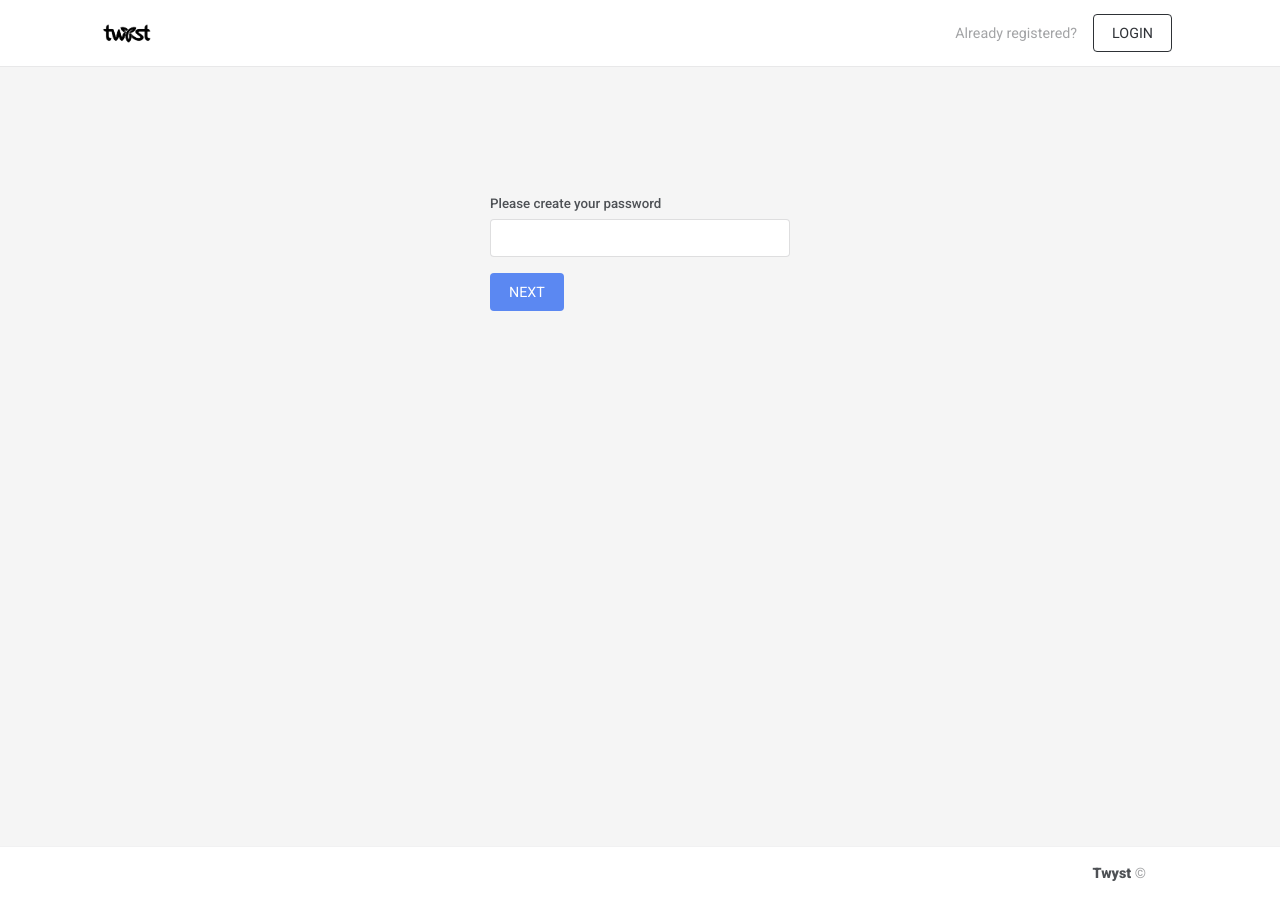
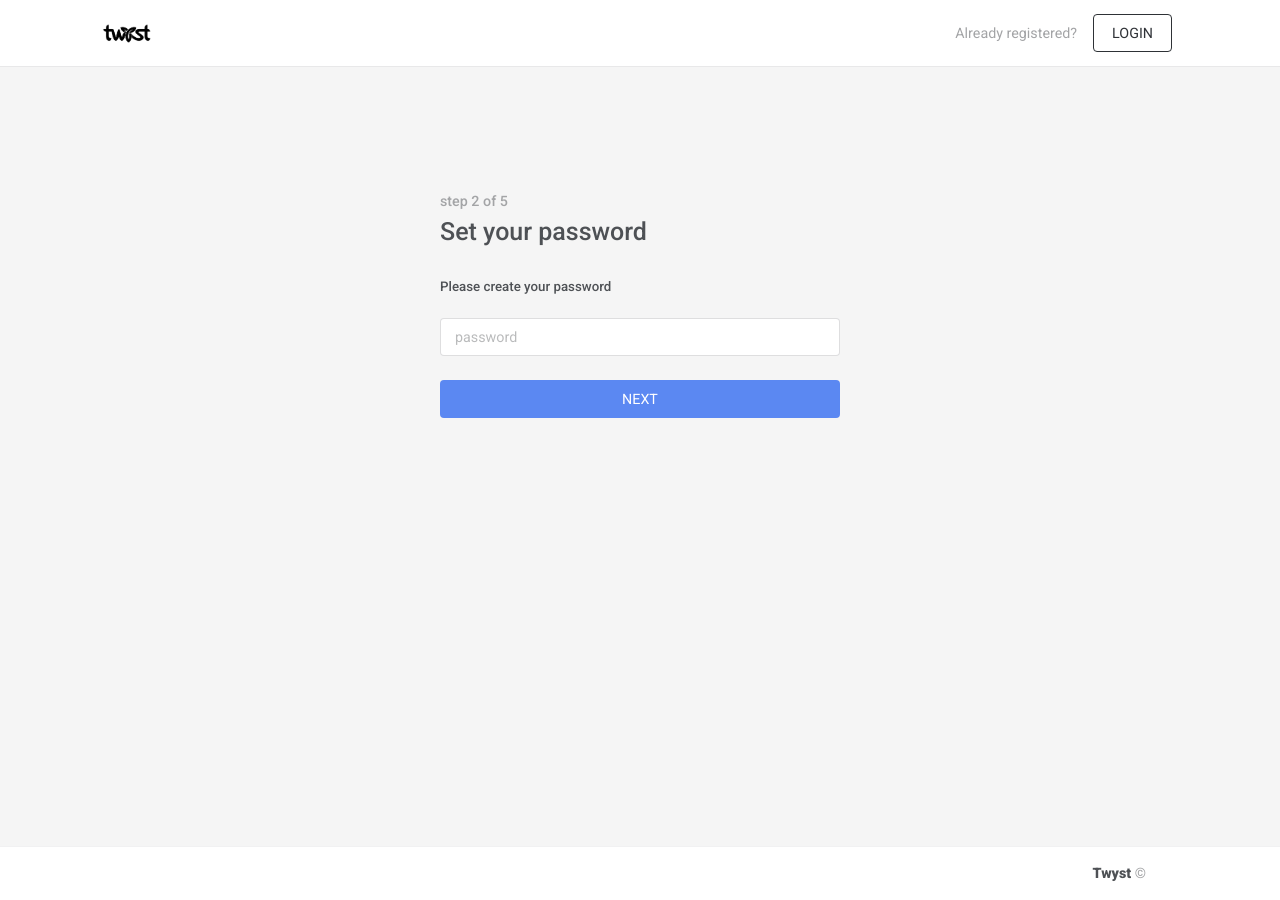
Before and after one commit to rendrap/dashboard-new, a Jekyll site: the page built from sign-in-3.html, in a window 1280 px wide. Built offline with Jekyll 4.4.1, drawn with Linux system fonts in a browser that asks for light colours; nearby versions of some CDN libraries.

Commit message:
finish sign-in-3

```diff
--- a/assets/css/custom.scss
+++ b/assets/css/custom.scss
@@ -1490,5 +1490,18 @@ margin-bottom: 1rem !important;
 
 
 .authentication-wrapper.authentication .authentication-inner {
-    max-width: 300px;
-}
+    max-width: 400px;
+}
+
+.authentication-wrapper.authentication {
+    -webkit-box-align: center;
+    -ms-flex-align: center;
+    align-items: center;
+    -webkit-box-pack: center;
+    -ms-flex-pack: center;
+    justify-content: center
+}
+
+.mt-5rem {
+    margin-top: 5rem !important;
+}
--- a/sign-in-3.html
+++ b/sign-in-3.html
@@ -3,33 +3,28 @@ layout: default
 permalink : /sign-in-3/
 navbar: navbar-2
 ---
-<div class="container flex-grow-1 sign-in">
-  <div class="authentication-wrapper authentication px-4">
+<!-- <div class="container flex-grow-1 sign-in"> -->
+<div class="authentication-wrapper authentication mt-5rem px-4">
   <div class="authentication-inner py-5 mx-auto">
-
     <!-- Logo -->
-        <div class="d-flex justify-content-center align-items-center">
-          <div class="ui-w-60">
-            <div class="w-100 position-relative" style="padding-bottom: 54%">
-            </div>
-          </div>
+    <div class="align-items-center mb-4">
+      <h6 class="text-muted mb-2">step 2 of 5</h6>
+      <h3 class="">Set your password</h3>
     </div>
     <!-- / Logo -->
-
     <!-- Form -->
-        <form class="my-5">
-          <div class="form-group">
+    <form class="mb-5 pt-2">
+      <div class="form-group mb-4">
         <label class="form-label d-flex justify-content-between align-items-end">
-              <div>Please create your password</div>
+          <div class="mb-3">Please create your password</div>
         </label>
-            <input type="password" class="form-control">
+        <input type="password" class="form-control" placeholder="password">
       </div>
       <div class="d-flex justify-content-between align-items-center m-0">
-            <button type="button" class="btn btn-primary">NEXT</button>
+        <button type="button" class="btn btn-primary btn-block">NEXT</button>
       </div>
     </form>
     <!-- / Form -->
-
   </div>
 </div>
-</div>
+<!-- </div> -->
```
Lines whose indentation alone changed are shown as unchanged.
